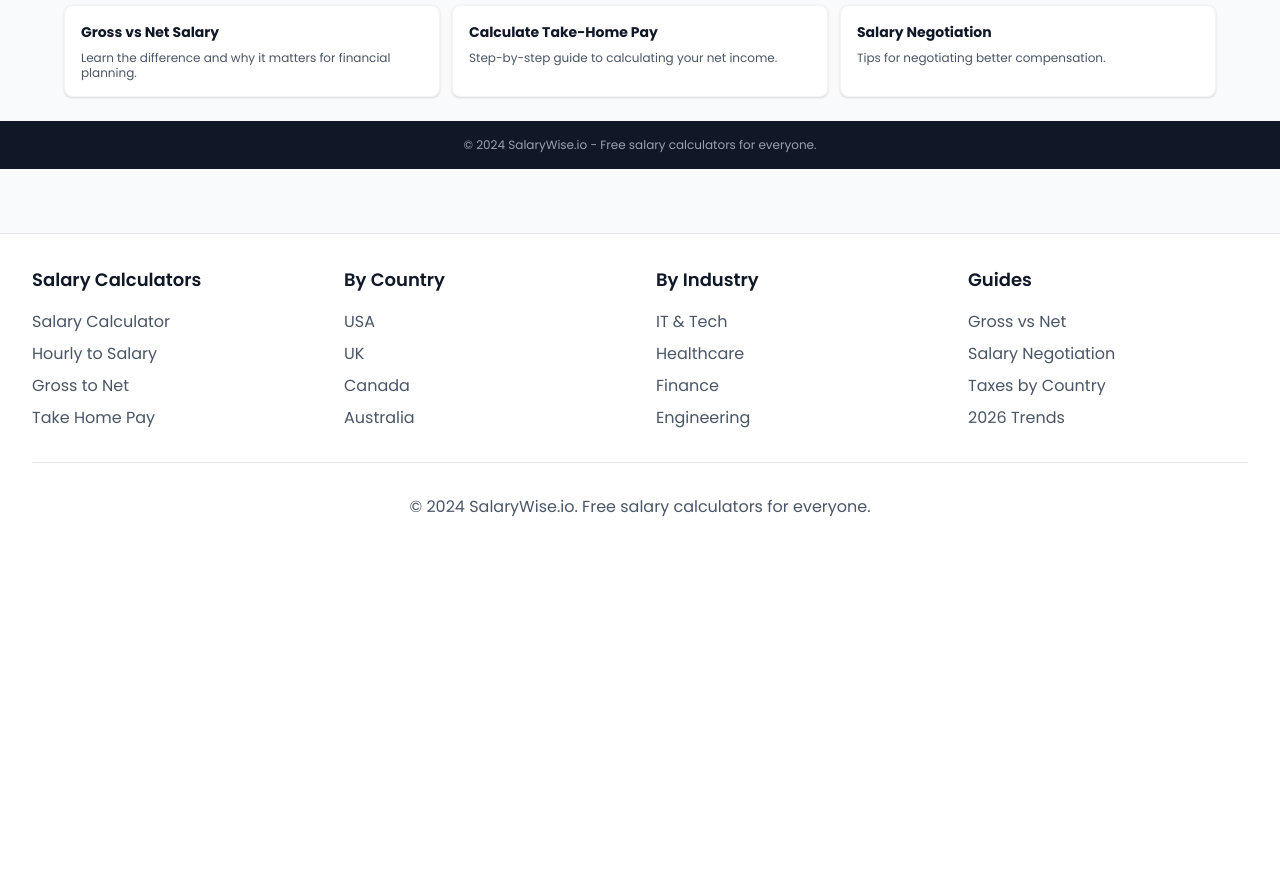
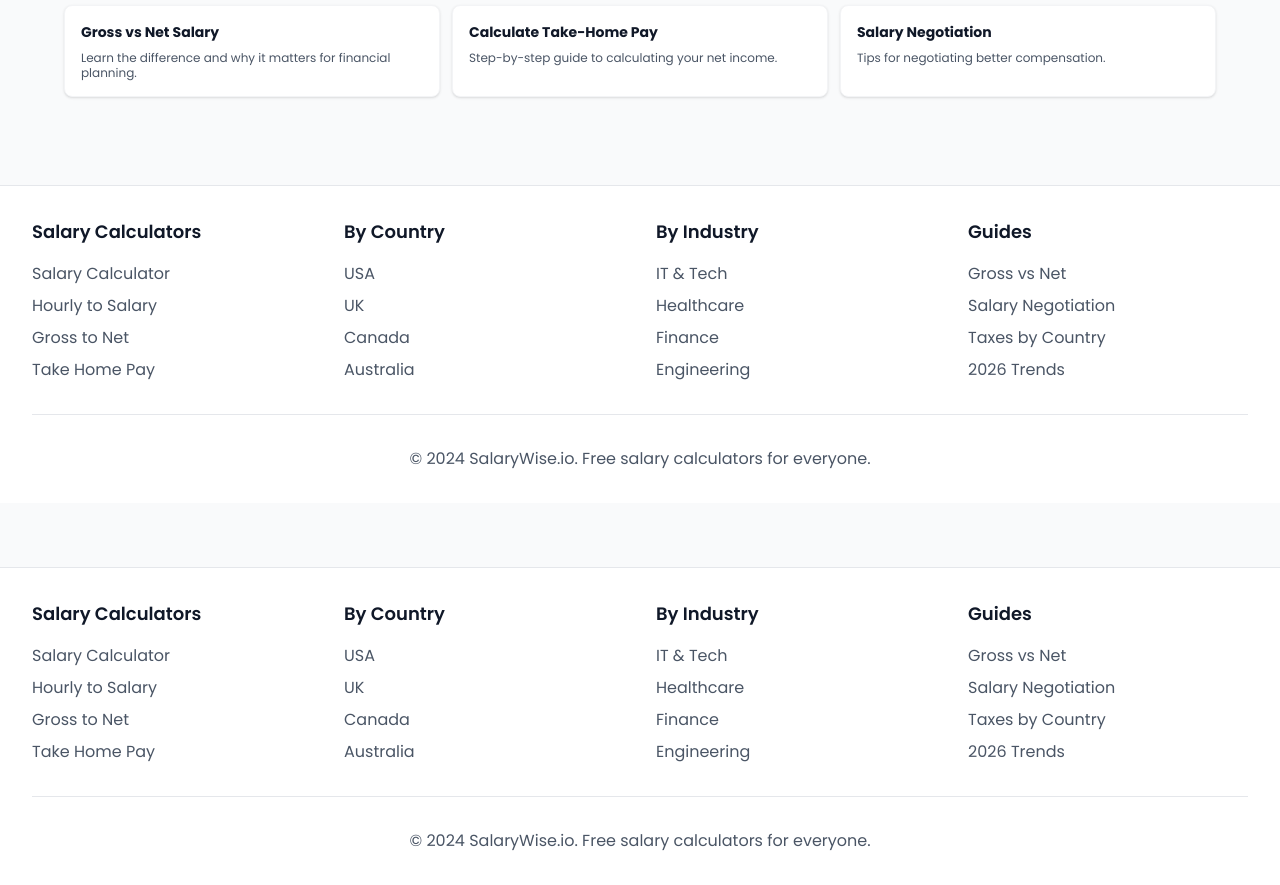
Before and after one commit to somanisonalia-hub/salwise, a Next.js app: page / in a window 1280 px wide. Shown: the part 1460-2345 px from the top of the page. Before the commit the page ends 2011 px from the top, so only its background shows below. Built offline with nearby package versions, Linux system fonts and the light colour scheme.

Commit message:
Fix homepage footer links to use correct URLs
- Update footer links to match actual page routes
- Change /en/gross-to-net/ to /en/gross-to-net-salary/
- Fix all footer navigation links to work properly

```diff
--- a/src/app/page.tsx
+++ b/src/app/page.tsx
@@ -242,11 +242,49 @@ export default function HomePage() {
         </div>
 
         {/* Compact Footer */}
-        <footer className="bg-gray-900 text-white px-4 py-4">
-          <div className="max-w-6xl mx-auto text-center">
-            <p className="text-gray-400 text-xs">
-              {content.footer.text}
-            </p>
+        <footer className="bg-white border-t border-gray-200 mt-16">
+          <div className="max-w-7xl mx-auto px-4 sm:px-6 lg:px-8 py-8">
+            <div className="grid grid-cols-1 md:grid-cols-4 gap-8">
+              <div>
+                <h3 className="text-lg font-semibold text-gray-900 mb-4">Salary Calculators</h3>
+                <ul className="space-y-2">
+                  <li><Link href="/en/salary-calculator/" className="text-gray-600 hover:text-blue-600">Salary Calculator</Link></li>
+                  <li><Link href="/en/hourly-to-salary-calculator/" className="text-gray-600 hover:text-blue-600">Hourly to Salary</Link></li>
+                  <li><Link href="/en/gross-to-net-salary/" className="text-gray-600 hover:text-blue-600">Gross to Net</Link></li>
+                  <li><Link href="/en/take-home-pay-calculator/" className="text-gray-600 hover:text-blue-600">Take Home Pay</Link></li>
+                </ul>
+              </div>
+              <div>
+                <h3 className="text-lg font-semibold text-gray-900 mb-4">By Country</h3>
+                <ul className="space-y-2">
+                  <li><Link href="/en/salary-after-tax-usa/" className="text-gray-600 hover:text-blue-600">USA</Link></li>
+                  <li><Link href="/en/salary-after-tax-uk/" className="text-gray-600 hover:text-blue-600">UK</Link></li>
+                  <li><Link href="/en/salary-calculator-canada/" className="text-gray-600 hover:text-blue-600">Canada</Link></li>
+                  <li><Link href="/en/salary-calculator-australia/" className="text-gray-600 hover:text-blue-600">Australia</Link></li>
+                </ul>
+              </div>
+              <div>
+                <h3 className="text-lg font-semibold text-gray-900 mb-4">By Industry</h3>
+                <ul className="space-y-2">
+                  <li><Link href="/en/salary-calculator-it-tech/" className="text-gray-600 hover:text-blue-600">IT & Tech</Link></li>
+                  <li><Link href="/en/salary-calculator-healthcare/" className="text-gray-600 hover:text-blue-600">Healthcare</Link></li>
+                  <li><Link href="/en/salary-calculator-finance-banking/" className="text-gray-600 hover:text-blue-600">Finance</Link></li>
+                  <li><Link href="/en/salary-calculator-engineering/" className="text-gray-600 hover:text-blue-600">Engineering</Link></li>
+                </ul>
+              </div>
+              <div>
+                <h3 className="text-lg font-semibold text-gray-900 mb-4">Guides</h3>
+                <ul className="space-y-2">
+                  <li><Link href="/en/understanding-gross-vs-net-salary/" className="text-gray-600 hover:text-blue-600">Gross vs Net</Link></li>
+                  <li><Link href="/en/salary-negotiation-tips/" className="text-gray-600 hover:text-blue-600">Salary Negotiation</Link></li>
+                  <li><Link href="/en/taxes-explained-by-country/" className="text-gray-600 hover:text-blue-600">Taxes by Country</Link></li>
+                  <li><Link href="/en/salary-trends-2026-global/" className="text-gray-600 hover:text-blue-600">2026 Trends</Link></li>
+                </ul>
+              </div>
+            </div>
+            <div className="border-t border-gray-200 mt-8 pt-8 text-center">
+              <p className="text-gray-600">© 2024 SalaryWise.io. Free salary calculators for everyone.</p>
+            </div>
           </div>
         </footer>
 
```
